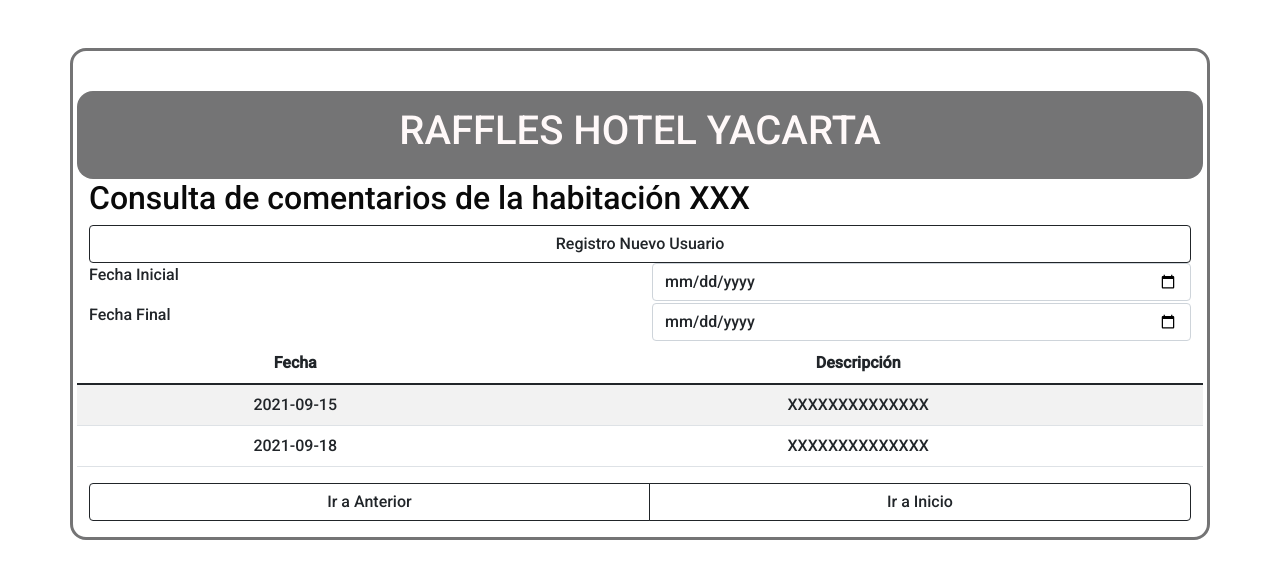
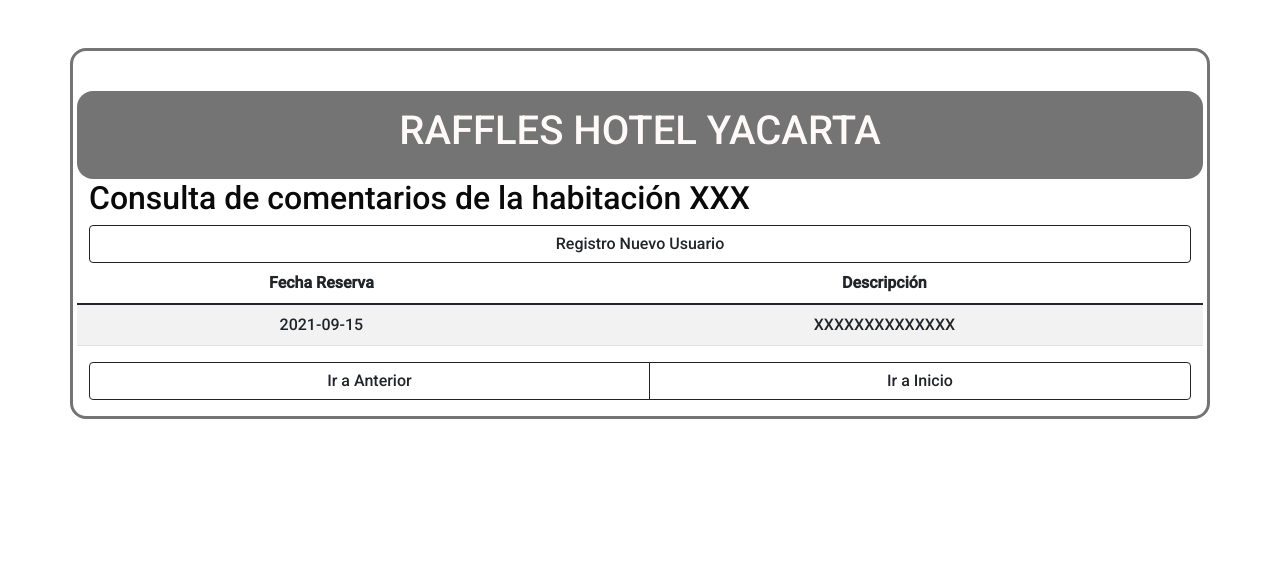
Before and after one commit to jvalu90/AppWebC_3_V2, a Flask app: page /0-2-2-1-consulta_comentarios_habitacion in a window 1280 px wide. Shown: the top 579 px of the page. Run offline with Flask 2, Linux system fonts and the light colour scheme.

Commit message:
Se depuran algunos errores en 0-2-2-1 Consulta comentarios habitación

```diff
--- a/forms.py
+++ b/forms.py
@@ -313,11 +313,7 @@
 # No se necesita formulario es una consulta a la base de datos de habitaciones
 
 #0-2-2-1-consulta_comentarios_habitacion
-
-
-
-
-
+# No se necesita formulario es una consulta a la base de datos
 
 # HTML donde deben completarse los formularios para implementar el CRUD Comentarios y Calificación:
 # Uusario invitado
--- a/models.py
+++ b/models.py
@@ -66,6 +66,10 @@
     def listado(self, pid_habitacion, pfecha_inicial, pfecha_final):
         sql = "SELECT * FROM tbl_reservas WHERE id_habitacion =? AND fecha_inicial >=? AND fecha_final <=?;"
         return db.ejecutar_select(sql, [pid_habitacion, pfecha_inicial, pfecha_final ])
+
+    def listado_comentarios_habitaciones(self, pid_habitacion):
+        sql = "SELECT * FROM tbl_reservas WHERE id_habitacion =?;"
+        return db.ejecutar_select(sql, [pid_habitacion])
 
     # Se utiliza en la vista 0-1-3-4, 0-1-3-4-2/ app.py modulo_reservas, modificar reservas
     @staticmethod
--- a/templates/0-2-2-1-consulta_comentarios_habitacion.html
+++ b/templates/0-2-2-1-consulta_comentarios_habitacion.html
@@ -35,38 +35,20 @@
           </div>
       </div>
 
-      <div class="row">
-        <div class="col">
-          <p class="text-left">Fecha Inicial</p>
-        </div>
-        <div class="col">
-          <input type="date" class="form-control">
-        </div>
-      </div>
-      <div class="row">
-        <div class="col">
-          <p class="text-left">Fecha Final</p>
-        </div>
-        <div class="col">
-          <input type="date" class="form-control">
-        </div>
-      </div>
+
+
       <div class="row">
         <table class="table table-striped text-center">
           <thead>
             <tr>
-              <th scope="col">Fecha</th>
+              <th scope="col">Fecha Reserva</th>
               <th scope="col">Descripción</th>
             </tr>
           </thead>
+
           <tbody>
             <tr>
               <td>2021-09-15</td>
-              <td>XXXXXXXXXXXXXX</td>
-            </tr>
-
-            <tr>
-              <td>2021-09-18</td>
               <td>XXXXXXXXXXXXXX</td>
             </tr>
 
@@ -74,9 +56,10 @@
         </table>
 
       </div>
+
       <div class="row">
         <div class="btn-group" role="group" aria-label="Basic example">
-          <a class="btn btn-outline-dark" href="{{url_for('registro_nuevo_usuario_final')}}" role="button">Ir a Anterior</a>
+          <a class="btn btn-outline-dark" href="{{url_for('consulta_habitacion_disponibles')}}" role="button">Ir a Anterior</a>
           <!--<a class="btn btn-outline-dark" href="0-2-2-consulta_habitaciones_disponibles.html" role="button">Ir a Anterior</a>-->
           <a class="btn btn-outline-dark" href="{{url_for('inicio')}}" role="button">Ir a Inicio</a>
           <!--<a class="btn btn-outline-dark" href="0-inicio.html" role="button">Ir a Inicio</a>-->
```
Also changed, not shown: app.py (line endings or trailing spaces).
